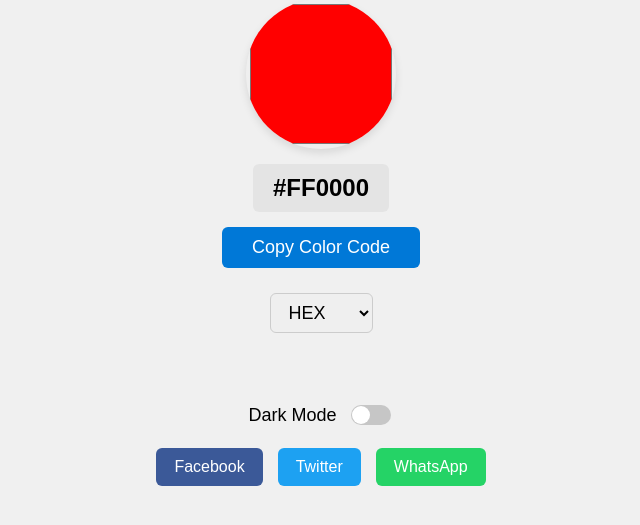
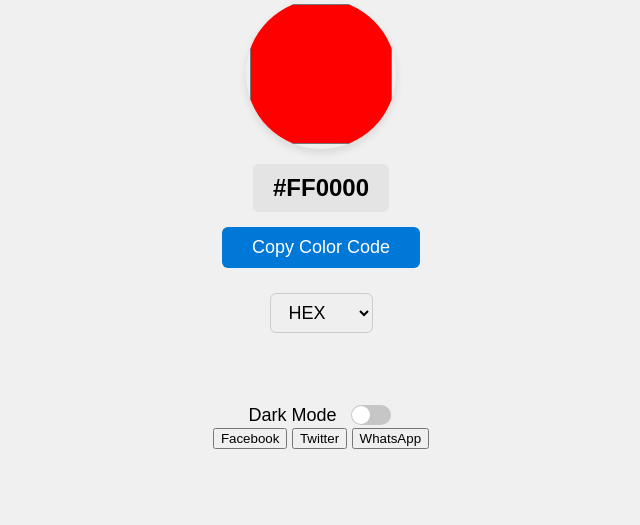
Before and after one commit to kokhinmaungwin/colorpicker, a plain HTML site: page index.html in a window 1280 px wide. Shown: the part 107-632 px from the top of the page, without its empty margins (319-959 px from the left). Drawn offline with Linux system fonts and the light colour scheme.

Commit message:
style.css
Removed share button styles from the CSS.

```diff
--- a/style.css
+++ b/style.css
@@ -146,41 +146,6 @@
     left: 21px;
   }
 
-  #shareButtons {
-    margin-top: 20px;
-    display: flex;
-    gap: 15px;
-    justify-content: center;
-  }
-
-  .share-btn {
-    padding: 10px 18px;
-    font-size: 16px;
-    border: none;
-    border-radius: var(--btn-radius);
-    cursor: pointer;
-    color: white;
-    transition: background-color 0.3s ease;
-  }
-  .fb {
-    background-color: #3b5998;
-  }
-  .fb:hover {
-    background-color: #2d4373;
-  }
-  .tw {
-    background-color: #1da1f2;
-  }
-  .tw:hover {
-    background-color: #0d95e8;
-  }
-  .wa {
-    background-color: #25d366;
-  }
-  .wa:hover {
-    background-color: #1ebe57;
-  }
-
   @media (max-width: 480px) {
     #colorPicker {
       width: 120px;
```
